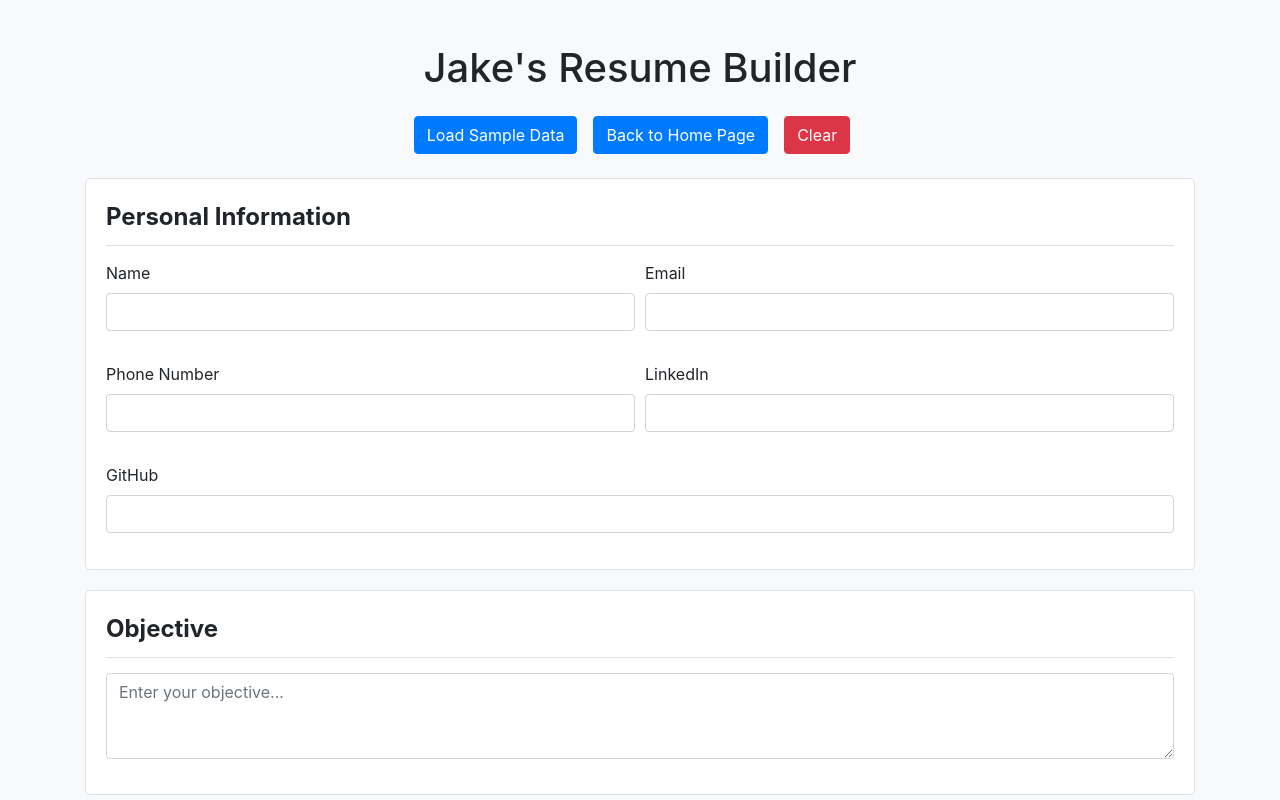
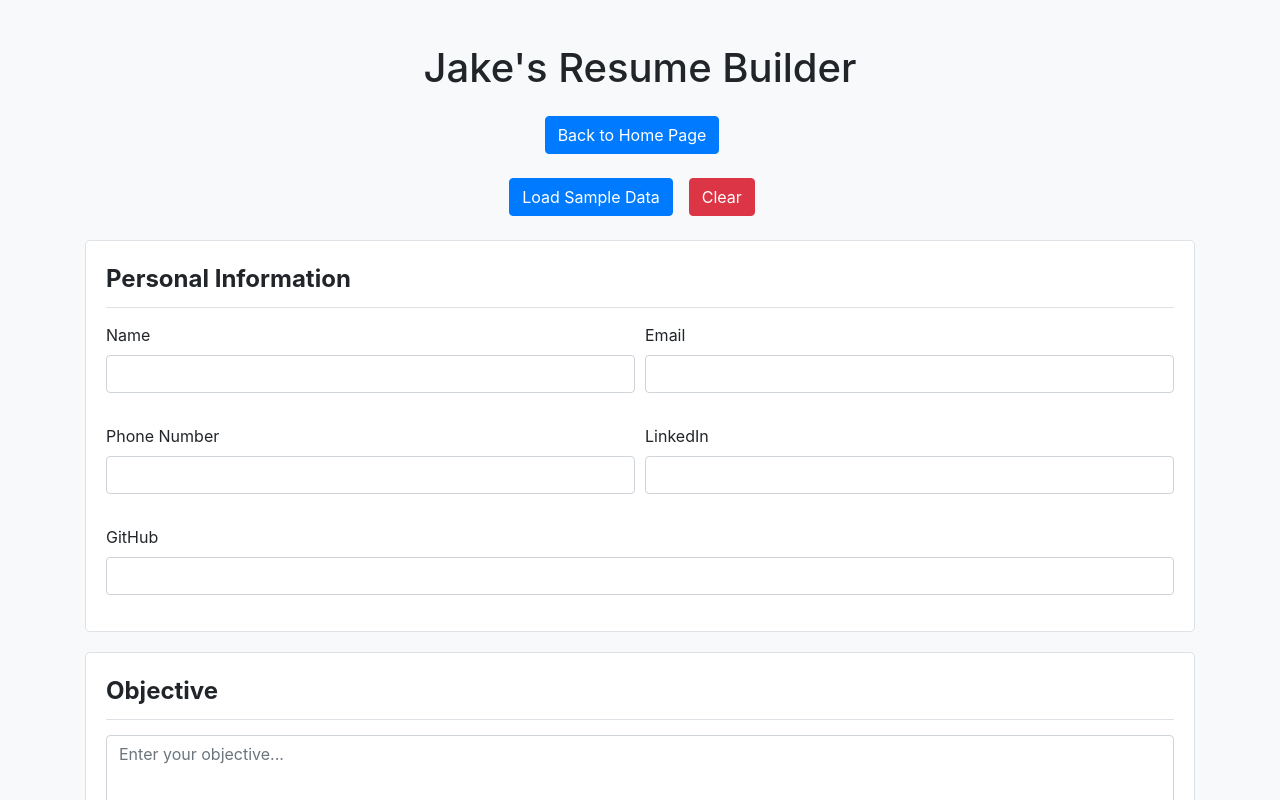
Before and after one commit to tan-june/LatexResumeGenerator, a React (Create React App) app: page / in a window 1280 px wide. Both pictures are taken after a click on the button "Use Jake's Resume". Shown: the top 800 px of the page. Built offline with nearby package versions, Linux system fonts and the light colour scheme.

Commit message:
CSS Update

```diff
--- a/src/JakesResume.js
+++ b/src/JakesResume.js
@@ -448,21 +448,22 @@ function JakesResume({toggle}) {
   return (
     <div className="container mt-4">
     <h1 className="text-center mb-4">Jake's Resume Builder</h1>
-    {/* <h5 className="text-center text-primary">No data validation done (i.e. Making sure valid LinkedIn profile).</h5> */}
 
     <div className="text-center mb-4">
-      <button className="btn btn-primary mr-3" onClick={loadSampleData}>
-        Load Sample Data
-      </button>
-
-
-      <button
+    {/* <h5 className="text-center text-primary">No data validation done (i.e. Making sure valid LinkedIn profile).</h5> */}
+    <button
           className="btn btn-primary mr-3"
           onClick={toggle}
           style={{ }}
         >
           Back to Home Page
         </button>
+</div>
+      <div className="text-center mb-4">
+
+      <button className="btn btn-primary mr-3" onClick={loadSampleData}>
+        Load Sample Data
+      </button>
 
         <button className="btn btn-danger mr-3" onClick={clearAllFields}>
         Clear
```
